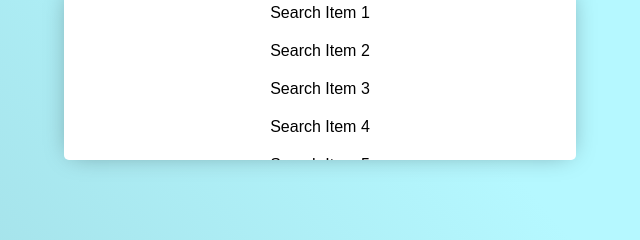
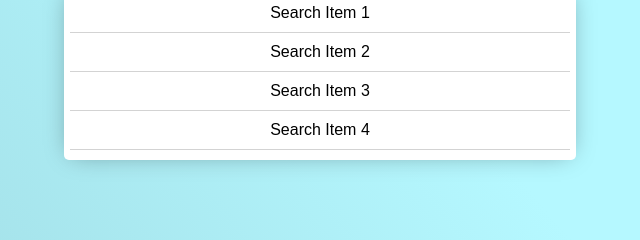
Before and after one commit to byanthny/Ouch, a plain HTML site: page front/index.html in a window 1280 px wide. Shown: the part 461-701 px from the top of the page, 320-960 px from the left. Drawn offline with Linux system fonts and the light colour scheme; a web font is replaced by a local one.

Commit message:
added borders on search items

```diff
--- a/front/css/style.css
+++ b/front/css/style.css
@@ -96,6 +96,7 @@ body {
 .search-item {
     padding: 10px;
     font-family: "Arial";
+    border-bottom: 1px solid lightgrey;
 }
 
 /* Styling for dark mode */
```
